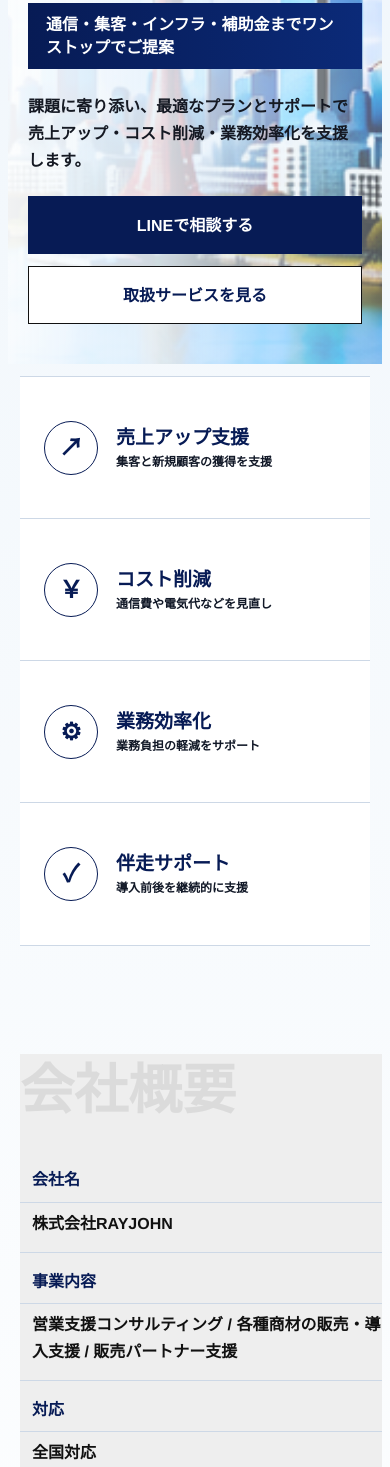
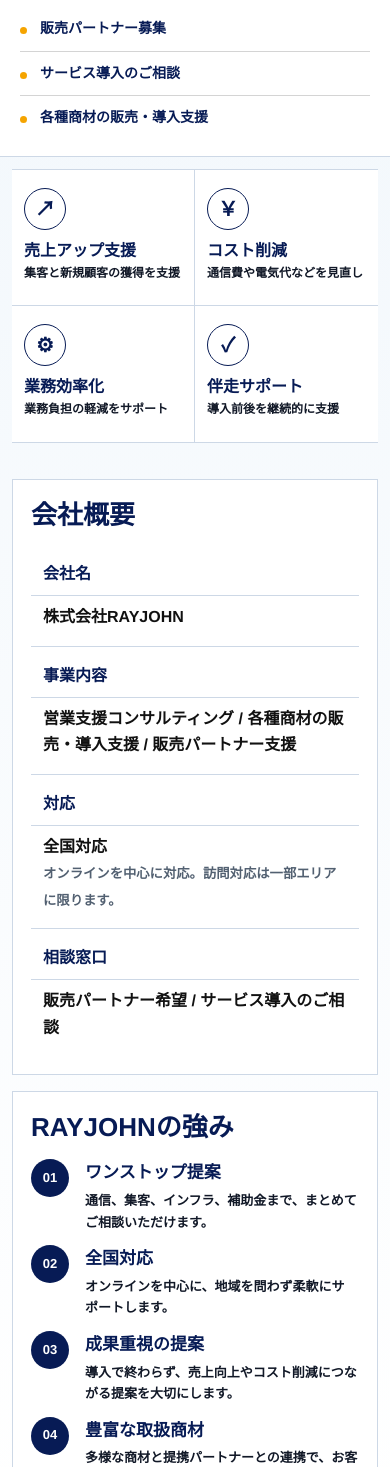
Before and after one commit to rayjohncompany/-, a plain HTML site: page index.html in a window 390 px wide. Shown: the part 533-2000 px from the top of the page. Drawn offline with Linux system fonts and the light colour scheme.

Commit message:
Update style.css

```diff
--- a/style.css
+++ b/style.css
@@ -940,3 +940,280 @@
     font-size: 21px;
   }
 }
+
+/* Mobile display improvement: paste this at the very end of style.css. */
+main [id] {
+  scroll-margin-top: 104px;
+}
+
+@media (max-width: 980px) {
+  .nav a {
+    display: flex;
+    align-items: center;
+    min-height: 48px;
+  }
+}
+
+@media (max-width: 640px) {
+  main [id] {
+    scroll-margin-top: 80px;
+  }
+
+  .header-inner {
+    min-height: 68px;
+  }
+
+  .nav {
+    top: 68px;
+  }
+
+  .page-shell {
+    width: 100%;
+    margin-top: 0;
+    margin-bottom: 32px;
+  }
+
+  .hero-doc {
+    display: flex;
+    flex-direction: column;
+  }
+
+  .hero-message {
+    order: -1;
+  }
+
+  .hero-city {
+    background:
+      linear-gradient(90deg, rgba(255, 255, 255, 0.96) 0%, rgba(232, 243, 251, 0.9) 62%, rgba(224, 239, 249, 0.7) 100%),
+      url("assets/reference-crops/city-hero.png") right top / cover no-repeat;
+  }
+
+  .hero-info-panel {
+    padding: 10px 20px 16px;
+    gap: 0;
+    display: flex;
+    flex-direction: column;
+    align-items: stretch;
+    background: #fff;
+  }
+
+  .hero-brand-card {
+    display: none;
+  }
+
+  .hero-scope-list li {
+    padding: 10px 0 10px 20px;
+    font-size: 14px;
+  }
+
+  .hero-scope-list li::before {
+    top: 20px;
+    width: 7px;
+    height: 7px;
+  }
+
+  .hero-copy {
+    padding: 28px 20px 24px;
+  }
+
+  .hero-copy h1 {
+    margin: 6px 0 16px;
+    font-size: clamp(34px, 10.3vw, 40px);
+    line-height: 1.12;
+  }
+
+  .hero-copy p {
+    font-size: 16px;
+  }
+
+  .hero-ribbon {
+    margin: 2px 0 18px;
+    padding: 10px 12px;
+    font-size: 14px;
+  }
+
+  .hero-lead {
+    font-size: 14px !important;
+    line-height: 1.75;
+  }
+
+  .hero-actions {
+    flex-direction: column;
+    gap: 10px;
+    margin-top: 18px;
+    }
+
+  }
+
+  .hero-actions a,
+  .line-contact a {
+    min-height: 54px;
+    min-width: 0;
+    width: 100%;
+  }
+
+  .support-strip {
+    grid-template-columns: repeat(2, minmax(0, 1fr));
+    margin: 12px 12px 0;
+  }
+
+  .support-item {
+    min-height: 136px;
+    padding: 18px 12px;
+    display: block;
+    border-right: 1px solid var(--line);
+    border-bottom: 1px solid var(--line);
+  }
+
+  .support-item:nth-child(even) {
+    border-right: 0;
+  }
+
+  .support-item:nth-last-child(-n+2) {
+    border-bottom: 0;
+  }
+
+  .support-icon {
+    width: 42px;
+    height: 42px;
+    margin-bottom: 10px;
+    font-size: 20px;
+  }
+
+  .support-item h2 {
+    font-size: 16px;
+    white-space: normal;
+  }
+
+  .two-column,
+  .service-section {
+    padding-left: 12px;
+    padding-right: 12px;
+    margin-left: 0;
+    margin-right: 0;
+  }
+
+  .two-column {
+    gap: 16px;
+    padding-top: 36px;
+  }
+
+  .two-column > *,
+  .document-box,
+  .company-list,
+  .strength-list {
+    min-width: 0;
+  }
+
+  .company-box,
+  .strength-box {
+    padding: 18px;
+    background: #fff;
+    border: 1px solid var(--line);
+  }
+
+  .company-box .ribbon-title,
+  .strength-box .ribbon-title,
+  .service-section .ribbon-title {
+    display: block;
+    padding: 0 0 12px;
+    color: var(--navy);
+    font-size: 26px;
+    line-height: 1.35;
+    opacity: 1;
+    white-space: normal;
+  }
+
+  .company-list {
+    padding: 0;
+  }
+
+  .company-list div {
+    grid-template-columns: 1fr;
+  }
+
+  .company-list dt {
+    border-right: 0;
+    border-bottom: 1px solid var(--line);
+    padding-bottom: 8px;
+  }
+
+  .company-list dd {
+    padding-top: 8px;
+  }
+
+  .strength-list {
+    padding: 2px 0 0;
+  }
+
+  .strength-list div {
+    grid-template-columns: 42px 1fr;
+    column-gap: 12px;
+  }
+
+  .strength-list span {
+    grid-row: span 2;
+    width: 38px;
+    height: 38px;
+    font-size: 13px;
+  }
+
+  .strength-list h3 {
+    font-size: 17px;
+    white-space: normal;
+  }
+
+.strength-list p {
+    font-size: 13px;
+  }
+
+  .service-section {
+    margin-top: 36px;
+    margin-bottom: 28px;
+    background: transparent;
+  }
+
+  .service-table {
+    grid-template-columns: repeat(2, 1fr);
+    margin-left: 0;
+    margin-right: 0;
+  }
+
+  .service-cell {
+    min-width: 0;
+    min-height: 164px;
+    padding: 16px 8px;
+  }
+
+  .service-cell h3,
+  .service-cell p {
+    white-space: normal;
+    overflow-wrap: anywhere;
+  }
+
+  .service-cell,
+  .service-cell:nth-child(3n),
+  .service-cell:nth-child(5n) {
+    border-right: 1px solid var(--line);
+  }
+
+  .service-cell:nth-child(even) {
+    border-right: 0;
+  }
+
+  .mini-icons {
+    grid-template-columns: repeat(2, 1fr);
+  }
+
+  .two-column.lower {
+    padding-bottom: 32px;
+  }
+
+  .line-contact {
+    padding: 22px 18px;
+  }
+
+  .line-contact p {
+    font-size: 21px;
+  }
+}
```
